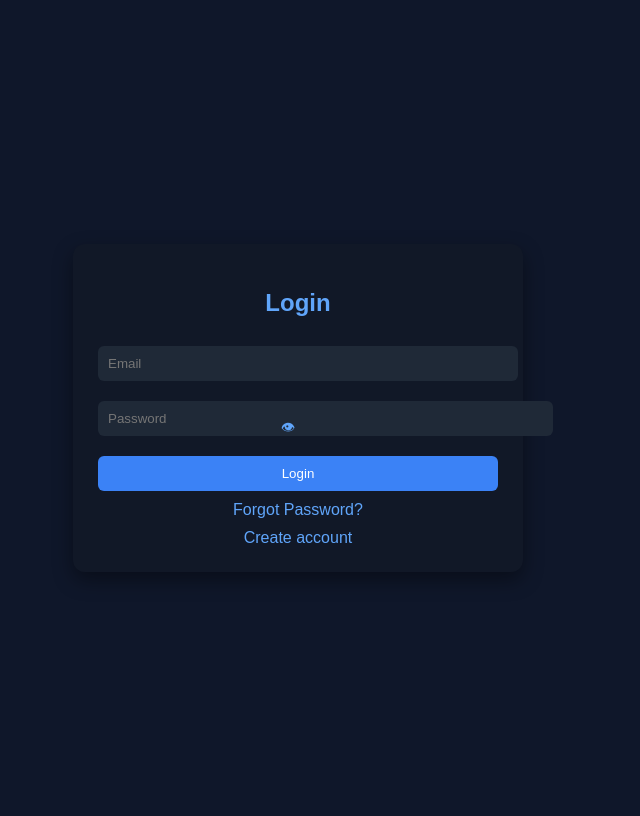
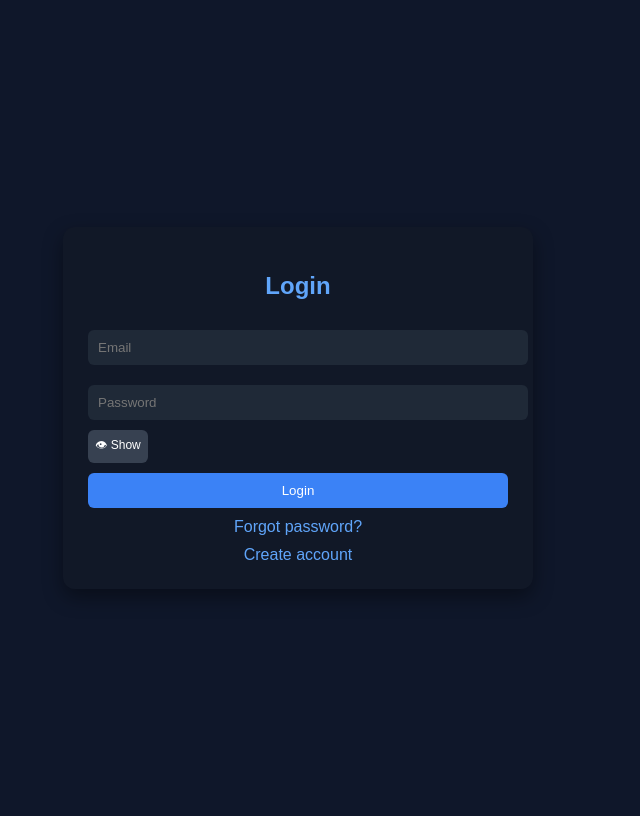
Before and after one commit to Killmon3r/cloud-password-tool, a Flask app: page / in a window 1280 px wide. Shown: the whole page, without its empty margins (342-982 px from the left). Run offline with Flask 3, Linux system fonts and the light colour scheme.

Commit message:
Refactor login.html for improved UI and functionality
Updated the login page layout and styles, including button enhancements and a password toggle feature.

```diff
--- a/templates/login.html
+++ b/templates/login.html
@@ -17,7 +17,7 @@
         }
 
         .card {
-            width: 400px;
+            width: 420px;
             background: #111827;
             padding: 25px;
             border-radius: 12px;
@@ -39,7 +39,22 @@
             color: white;
         }
 
-        button {
+        .small-btn {
+            width: 60px;
+            padding: 6px;
+            font-size: 12px;
+            background: #374151;
+            border: none;
+            border-radius: 6px;
+            color: white;
+            cursor: pointer;
+        }
+
+        .small-btn:hover {
+            background: #4b5563;
+        }
+
+        button.main-btn {
             width: 100%;
             padding: 10px;
             background: #3b82f6;
@@ -50,7 +65,7 @@
             margin-top: 10px;
         }
 
-        button:hover {
+        button.main-btn:hover {
             background: #2563eb;
         }
 
@@ -65,28 +80,6 @@
         #result {
             text-align: center;
             margin-top: 10px;
-            font-size: 14px;
-        }
-
-        /* Password wrapper */
-        .password-wrapper {
-            position: relative;
-        }
-
-        .password-wrapper input {
-            padding-right: 45px;
-        }
-
-        .toggle-btn {
-            position: absolute;
-            right: 10px;
-            top: 50%;
-            transform: translateY(-50%);
-            background: transparent;
-            border: none;
-            color: #60a5fa;
-            font-size: 14px;
-            cursor: pointer;
         }
     </style>
 </head>
@@ -97,28 +90,27 @@
     <h2>Login</h2>
 
     <input id="email" placeholder="Email">
+    <input id="password" type="password" placeholder="Password">
 
-    <div class="password-wrapper">
-        <input id="password" type="password" placeholder="Password">
-        <button type="button" class="toggle-btn" onclick="togglePassword()">👁</button>
-    </div>
+    <!-- 👁 TOGGLE ABOVE MAIN BUTTON -->
+    <button class="small-btn" onclick="togglePassword('password')">👁 Show</button>
 
-    <button onclick="login()">Login</button>
+    <button class="main-btn" onclick="login()">Login</button>
 
     <div id="result"></div>
 
-    <a href="/reset-page">Forgot Password?</a>
+    <a href="/reset-page">Forgot password?</a>
     <a href="/register-page">Create account</a>
 </div>
 
+<script src="/static/js/main.js"></script>
+
 <script>
-function togglePassword() {
-    const field = document.getElementById("password");
+function togglePassword(id) {
+    const field = document.getElementById(id);
     field.type = field.type === "password" ? "text" : "password";
 }
 </script>
 
-<script src="/static/js/main.js"></script>
-
 </body>
 </html>
```
